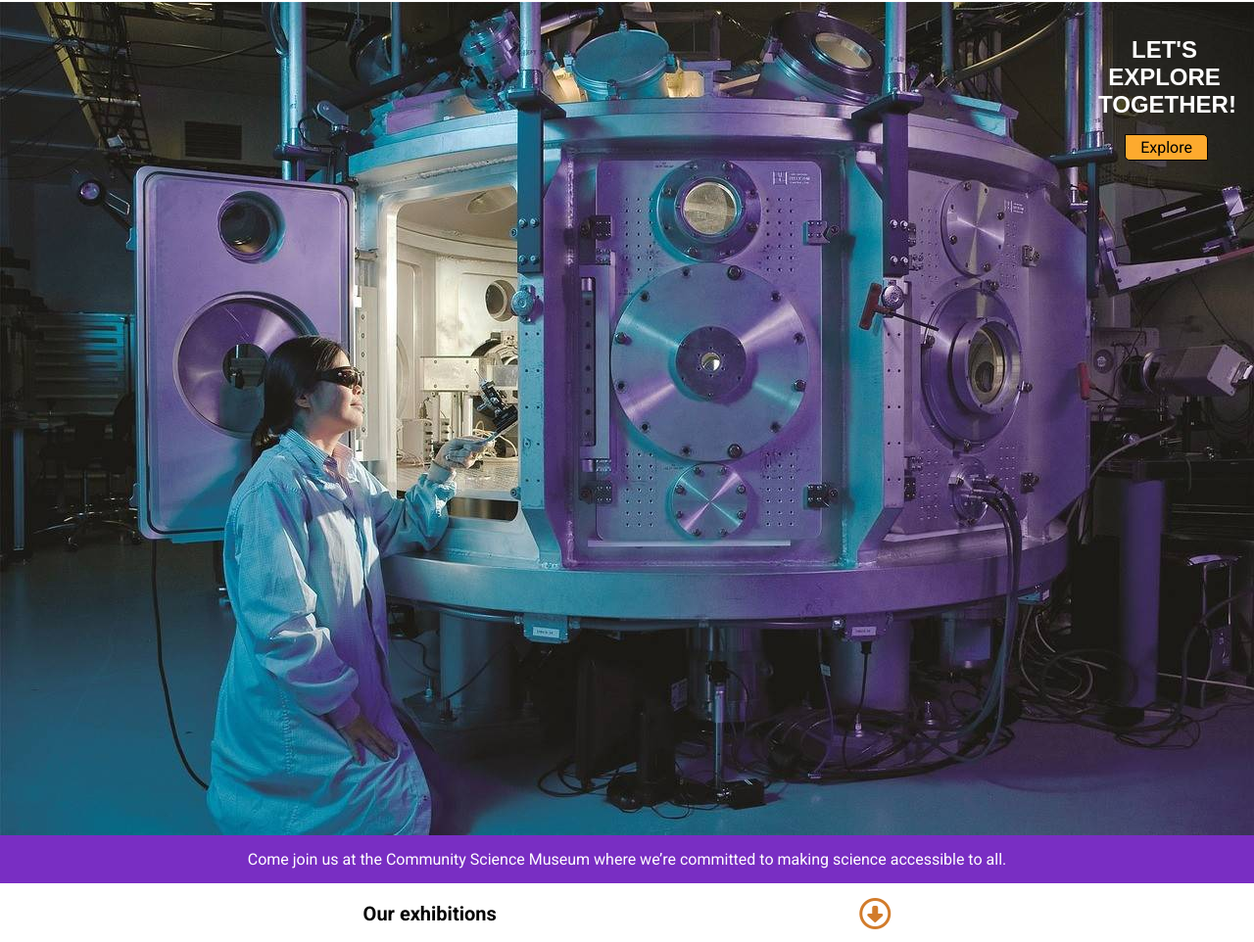
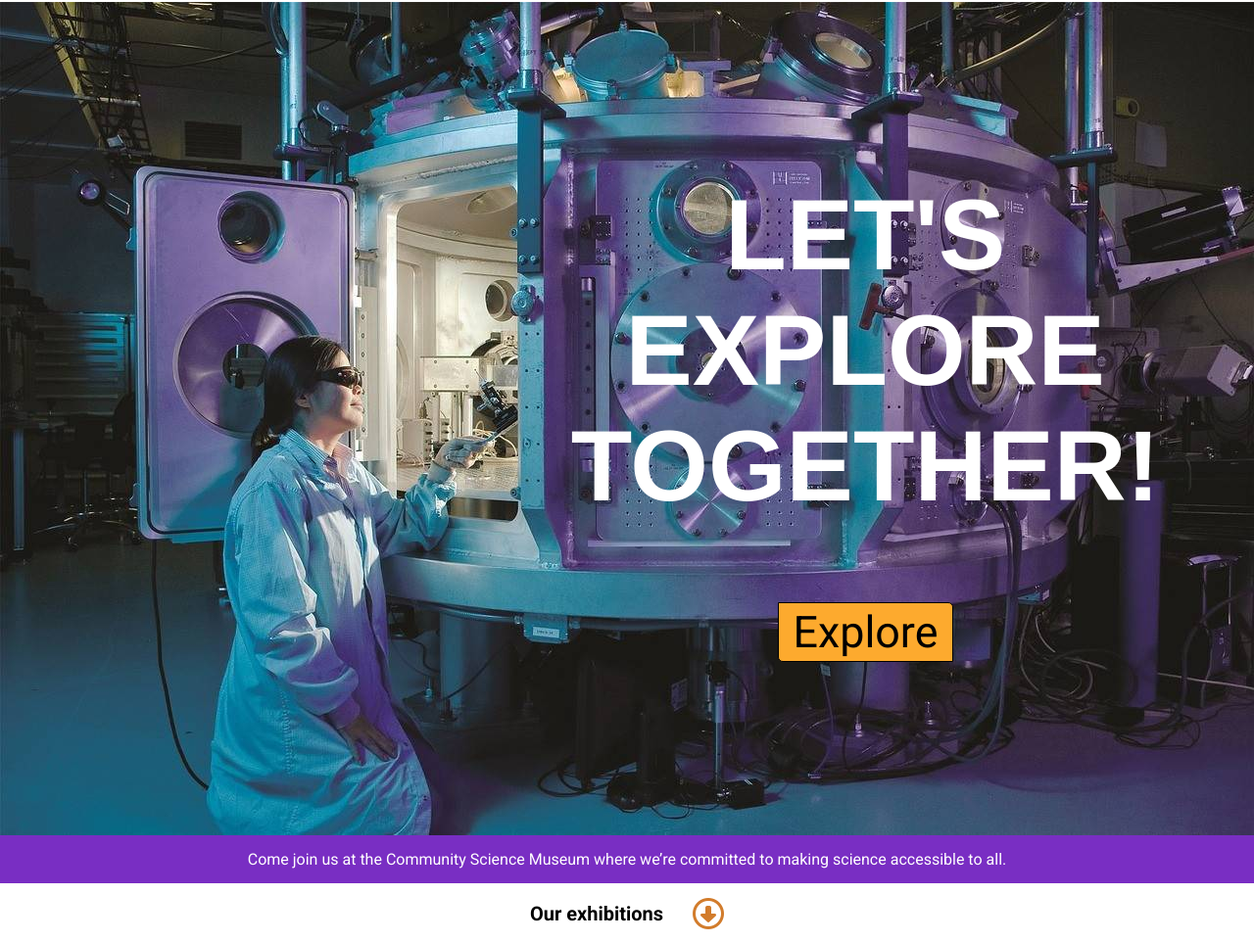
Before and after one commit to CharlotteValset/charlottevalset-semesterproject1, a plain HTML site: page index.html in a window 1280 px wide. Shown: the part 63-1025 px from the top of the page at 98% size. Drawn offline with Linux system fonts and the light colour scheme.

Commit message:
welcome message update

```diff
--- a/css/styles.css
+++ b/css/styles.css
@@ -248,9 +248,13 @@ footer {
     background-color: #792EC3;
 }
 
-.welcome-image {
+.image-wrapper {
     position: relative;
+}
+
+.image-wrapper img {
     display: block;
+    width: 100%;
 }
 
 .heading-on-image {
@@ -259,15 +263,16 @@ footer {
     color: #fff;
     position: absolute;
     text-align: center;
-    top: 100px;
-    right: 24px;
-    width: 135px;
+    top: 21%;
+    left: 38%;
+    font-size: 8vw;
 }
 
 .cta-on-image {
     position: absolute;
-    top: 200px;
-    right: 47px;
+    top: 72%;
+    left: 62%;
+    font-size: 3.5vw;
 }
 
 .welcome-message {
@@ -284,9 +289,10 @@ footer {
 
 .h2-exhibitions_hompage {
     display: flex;
-    justify-content: space-evenly;
+    justify-content: center;
     align-items: center;
     margin: 15px 0px;
+    gap: 30px;
 }
 
 .fa-circle-down {
```
